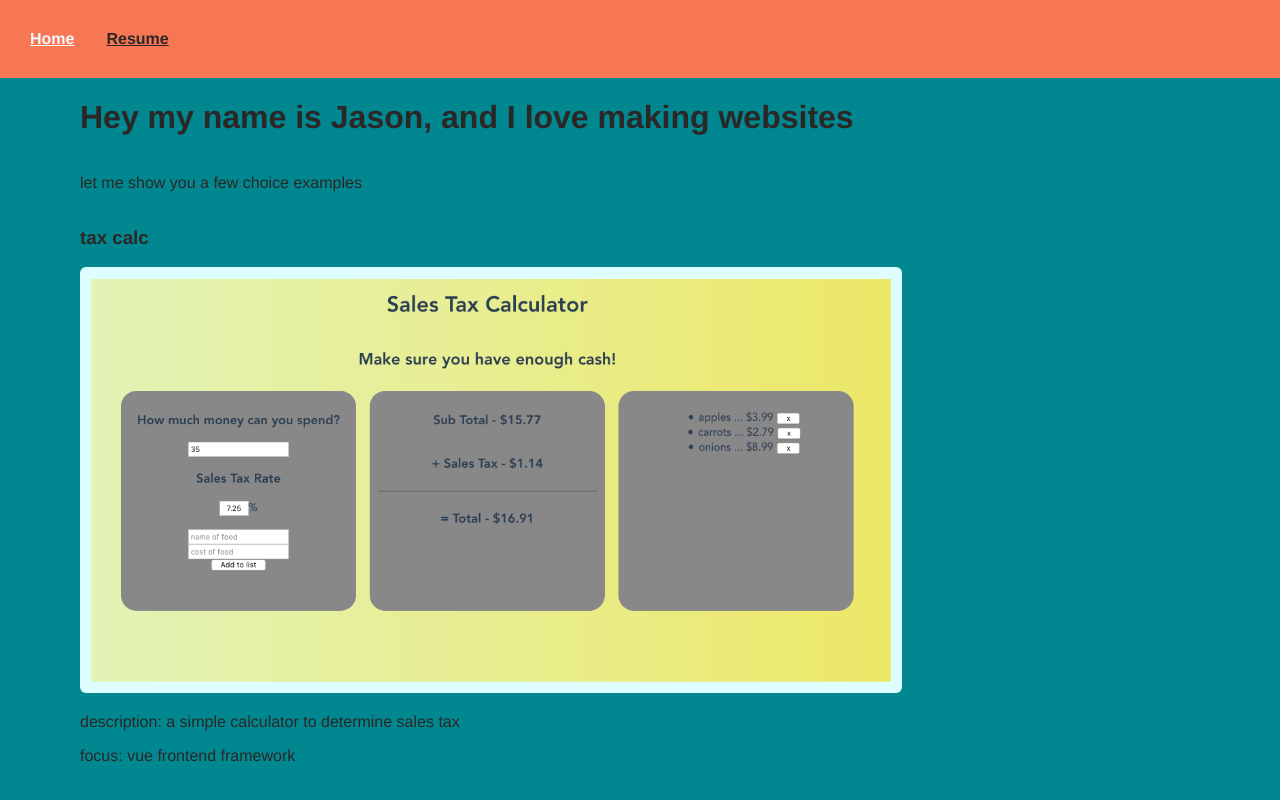
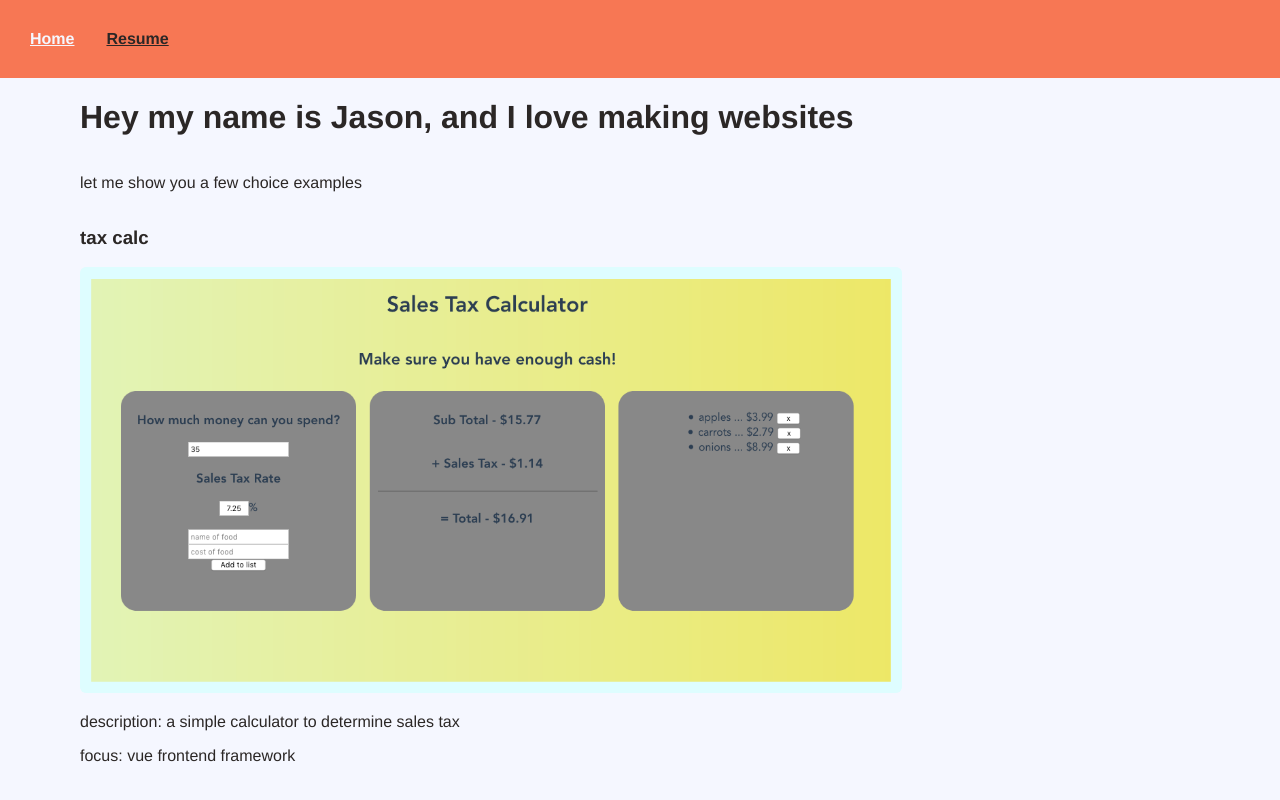
Before and after one commit to jbyer3/vue-portfolio-page, a Vue app: page /#/ in a window 1280 px wide. Shown: the top 800 px of the page. Built offline with nearby package versions, Linux system fonts and the light colour scheme.

Commit message:
rename about to resume

```diff
--- a/src/App.vue
+++ b/src/App.vue
@@ -2,7 +2,7 @@
   <div id="app">
     <div id="nav">
       <router-link to="/">Home</router-link>
-      <router-link to="/about">Resume</router-link>
+      <router-link to="/resume">Resume</router-link>
       <!-- <router-link to="/about"></router-link> -->
     </div>
     <router-view/>
@@ -24,7 +24,7 @@ html, body {
   -moz-osx-font-smoothing: grayscale;
   display: flex;
   flex-direction: column;
-  color: #2c3e50;
+  color: $black;
   background: $offwhite;
   min-height: 300px;
 
--- a/src/router.js
+++ b/src/router.js
@@ -15,12 +15,12 @@ export default new Router({
       }
     },
     {
-      path: '/about',
-      name: 'about',
+      path: '/resume',
+      name: 'resume',
       // route level code-splitting
       // this generates a separate chunk (about.[hash].js) for this route
       // which is lazy-loaded when the route is visited.
-      component: () => import(/* webpackChunkName: "about" */ './views/About.vue')
+      component: () => import(/* webpackChunkName: "about" */ './views/Resume.vue')
     }
   ]
 })
--- a/src/views/Home.vue
+++ b/src/views/Home.vue
@@ -28,7 +28,6 @@ export default {
 @import './src/sass/colors';
 
 .home {
-  background: $light-blue;
   color: $black;
 }
 </style>
--- a/src/views/About.vue
+++ b/src/views/Resume.vue
@@ -1,5 +1,6 @@
 <template>
   <div class="about">
     <h1>This is an about page</h1>
+    <p>this shit totally works though</p>
   </div>
 </template>
```
